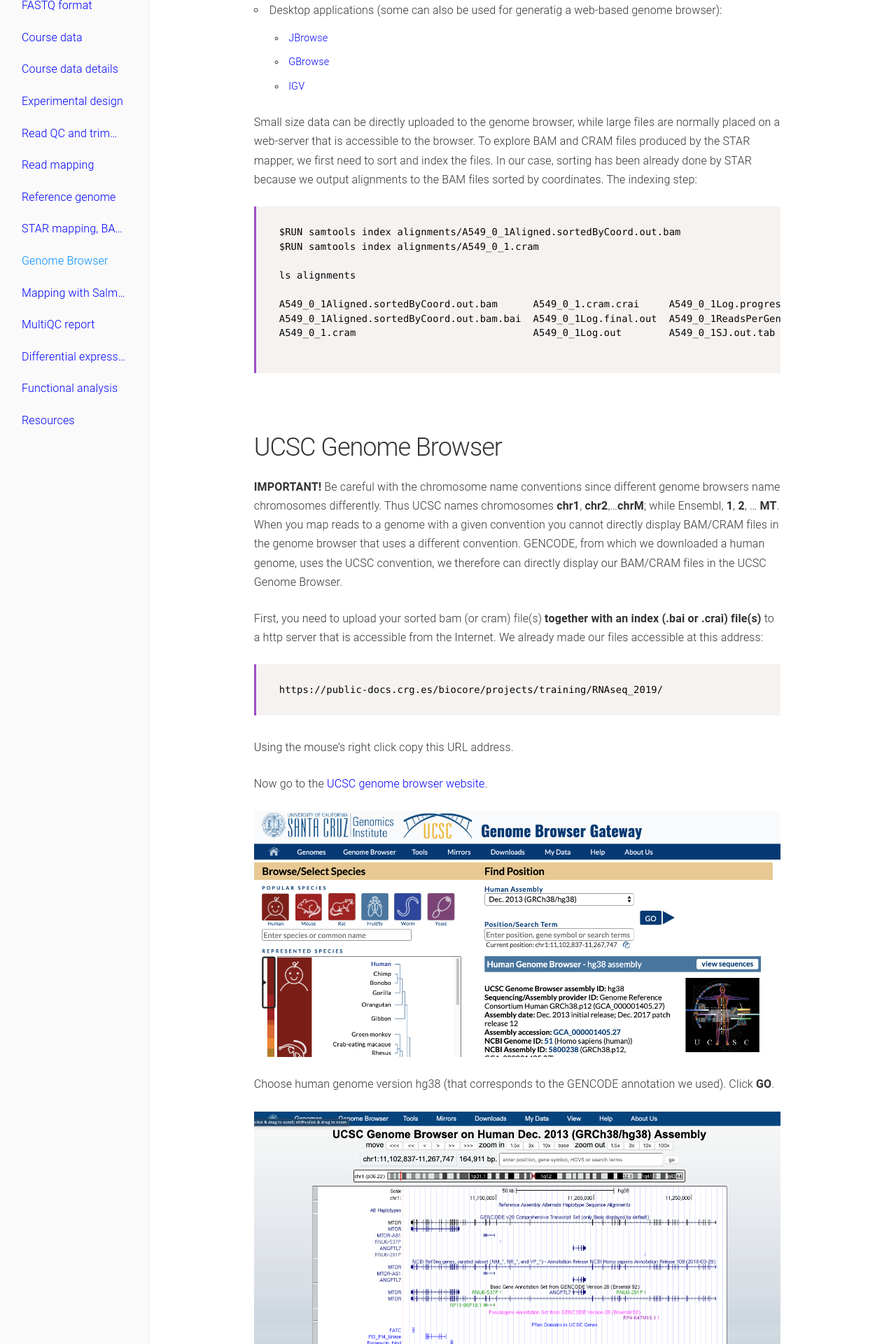
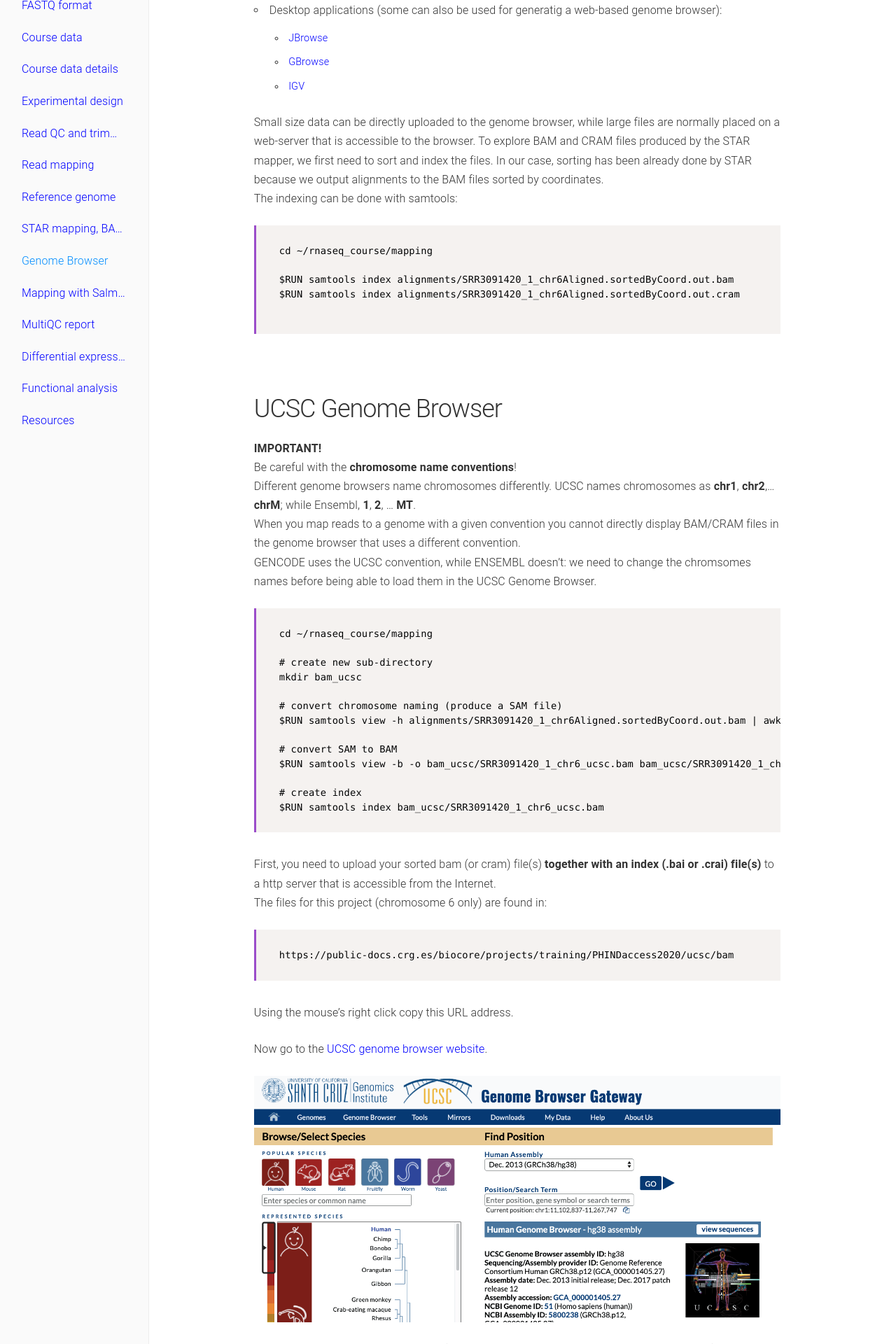
Before and after one commit to biocorecrg/RNAseq_coursesCRG_2026, a Jekyll site: the page built from docs/gbrowser.md, in a window 1280 px wide. Shown: the part 400-2320 px from the top of the page at 70% size. Built offline with Jekyll 4.4.1, drawn with Linux system fonts in a browser that asks for light colours; some of the changed text lies outside the part shown.

Commit message:
genome browser

````diff
--- a/docs/gbrowser.md
+++ b/docs/gbrowser.md
@@ -18,29 +18,53 @@
   * [GBrowse](http://gmod.org/wiki/GBrowse_2.0_HOWTO)
   * [IGV](https://software.broadinstitute.org/software/igv/)
 
-Small size data can be directly uploaded to the genome browser, while large files are normally placed on a web-server that is accessible to the browser. To explore BAM and CRAM files produced by the STAR mapper, we first need to sort and index the files. In our case, sorting has been already done by STAR because we output alignments to the BAM files sorted by coordinates. The indexing step:
+Small size data can be directly uploaded to the genome browser, while large files are normally placed on a web-server that is accessible to the browser. To explore BAM and CRAM files produced by the STAR mapper, we first need to sort and index the files. In our case, sorting has been already done by STAR because we output alignments to the BAM files sorted by coordinates.
+<br>
+The indexing can be done with samtools:
 
 ```{bash}
-$RUN samtools index alignments/A549_0_1Aligned.sortedByCoord.out.bam
-$RUN samtools index alignments/A549_0_1.cram
+cd ~/rnaseq_course/mapping
 
-ls alignments
-
-A549_0_1Aligned.sortedByCoord.out.bam      A549_0_1.cram.crai     A549_0_1Log.progress.out      A549_0_1_STARtmp
-A549_0_1Aligned.sortedByCoord.out.bam.bai  A549_0_1Log.final.out  A549_0_1ReadsPerGene.out.tab  salmon_A549_0_1
-A549_0_1.cram                              A549_0_1Log.out        A549_0_1SJ.out.tab
+$RUN samtools index alignments/SRR3091420_1_chr6Aligned.sortedByCoord.out.bam
+$RUN samtools index alignments/SRR3091420_1_chr6Aligned.sortedByCoord.out.cram
 
 ```
 <br/>
 
 ## UCSC Genome Browser
-**IMPORTANT!** Be careful with the chromosome name conventions since different genome browsers name chromosomes differently. Thus UCSC names chromosomes **chr1**, **chr2**,...**chrM**; while Ensembl, **1**, **2**, ... **MT**. When you map reads to a genome with a given convention you cannot directly display BAM/CRAM files in the genome browser that uses a different convention.
-GENCODE, from which we downloaded a human genome, uses the UCSC convention, we therefore can directly display our BAM/CRAM files in the UCSC Genome Browser.
 
-First, you need to upload your sorted bam (or cram) file(s) **together with an index (.bai or .crai) file(s)** to a http server that is accessible from the Internet. We already made our files accessible at this address:
+**IMPORTANT!**
+<br>
+Be careful with the **chromosome name conventions**!
+<br>
+Different genome browsers name chromosomes differently. UCSC names chromosomes as **chr1**, **chr2**,...**chrM**; while Ensembl, **1**, **2**, ... **MT**.
+<br>
+When you map reads to a genome with a given convention you cannot directly display BAM/CRAM files in the genome browser that uses a different convention.
+<br>
+GENCODE uses the UCSC convention, while ENSEMBL doesn't: we need to change the chromsomes names before being able to load them in the UCSC Genome Browser.
 
 ```{bash}
-https://public-docs.crg.es/biocore/projects/training/RNAseq_2019/
+cd ~/rnaseq_course/mapping
+
+# create new sub-directory
+mkdir bam_ucsc
+
+# convert chromosome naming (produce a SAM file)
+$RUN samtools view -h alignments/SRR3091420_1_chr6Aligned.sortedByCoord.out.bam | awk -F "\t" 'BEGIN{OFS="\t"}{if($1 ~ /^@/){print $0} else {print $1,$2,"chr"$3,$4,$5,$6,$7,$8,$9,$10,$11,$12}}' | sed 's/chrMT/chrM/g' | sed 's/SN:/SN:chr/g' > bam_ucsc/SRR3091420_1_chr6_ucsc.sam
+
+# convert SAM to BAM
+$RUN samtools view -b -o bam_ucsc/SRR3091420_1_chr6_ucsc.bam bam_ucsc/SRR3091420_1_chr6_ucsc.sam
+
+# create index
+$RUN samtools index bam_ucsc/SRR3091420_1_chr6_ucsc.bam
+```
+
+First, you need to upload your sorted bam (or cram) file(s) **together with an index (.bai or .crai) file(s)** to a http server that is accessible from the Internet.
+<br>
+The files for this project (chromosome 6 only) are found in:
+
+```{bash}
+https://public-docs.crg.es/biocore/projects/training/PHINDaccess2020/ucsc/bam
 ```
 
 Using the mouse's right click copy this URL address.
@@ -49,7 +73,7 @@
 
 <img src="images/ucsc1.png"  align="middle" />
 
-Choose human genome version hg38 (that corresponds to the GENCODE annotation we used). Click **GO**.
+Choose human genome version hg38 (that corresponds to the ENCODE annotation we used). Click **GO**.
 
 <img src="images/ucsc2.png"  align="middle" />
 
````
